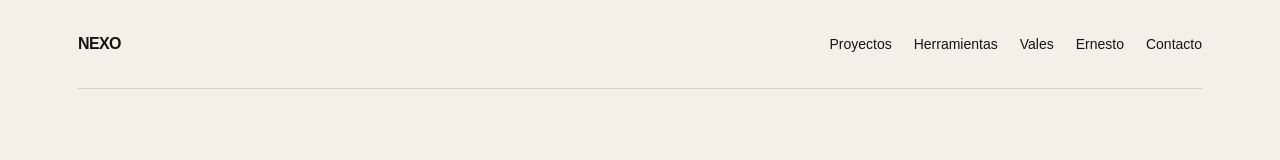
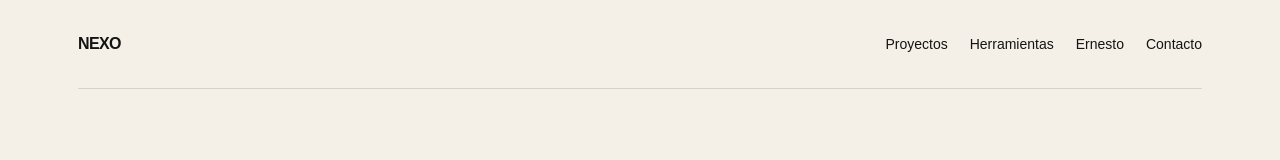
Before and after one commit to ernest196391/ernesto-rondon-nexo, a Next.js app: page / in a window 1280 px wide. Shown: the top 160 px of the page. Built offline with nearby package versions, Linux system fonts and the light colour scheme.

Commit message:
Keep voucher review route out of public navigation

```diff
--- a/app/layout.tsx
+++ b/app/layout.tsx
@@ -46,7 +46,6 @@ export default function RootLayout({ children }: { children: React.ReactNode })
             <div className="links">
               <Link href="/negocios">Proyectos</Link>
               <Link href="/herramientas">Herramientas</Link>
-              <Link href="/mensajeria/interpretar-vale">Vales</Link>
               <Link href="/sobre-mi">Ernesto</Link>
               <Link href="/contacto">Contacto</Link>
             </div>
```
